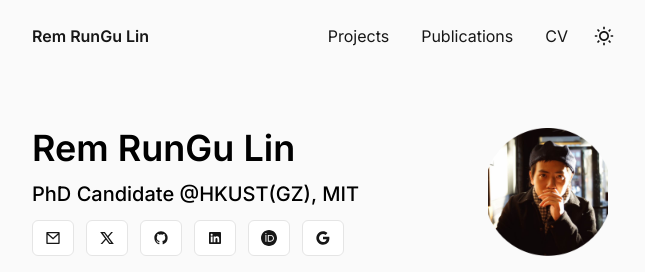
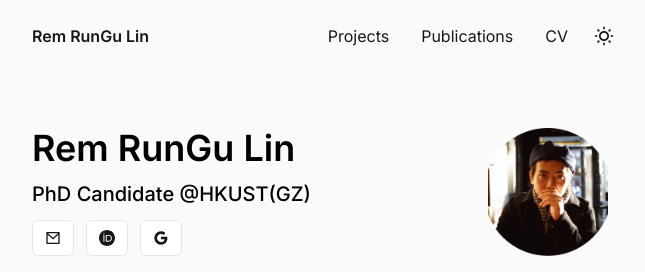
Before and after one commit to RemRungu/academicPage, a Next.js app: page / in a window 1280 px wide. Shown: the top 272 px of the page, without its empty margins (320-965 px from the left). Built offline with nearby package versions, Linux system fonts and the light colour scheme.

Commit message:
update web

```diff
--- a/website.config.js
+++ b/website.config.js
@@ -2,16 +2,18 @@ export const personalInfo = {
   name: 'Rem RunGu Lin',
   profilePicture: '/profile.jpg', //optional
   role: 'PhD Candidate',
-  university: 'HKUST(GZ), MIT',
+  university: 'HKUST(GZ)',
   universityWebsite: 'https://cma.hkust-gz.edu.cn/',
   socialMedia: [
-    { name: 'Email', url: 'linrungu1224@gmail.com' },
-    { name: 'Twitter', url: 'tbd' },
+    { name: 'Email', url: 'mailto:linrungu1224@gmail.com' },
+    //{ name: 'Twitter', url: 'tbd' },
+    /*
     {
       name: 'GitHub',
       url: 'tbd',
     },
-    { name: 'LinkedIn', url: 'tbd' },
+    */
+    //{ name: 'LinkedIn', url: 'tbd' },
     { name: 'ORCID', url: 'https://orcid.org/my-orcid?orcid=0000-0003-1931-7609' },
     { name: 'Google Scholar', url: 'https://scholar.google.com/citations?user=4EjnMJMAAAAJ&hl=en&oi=ao' },
   ],
```
